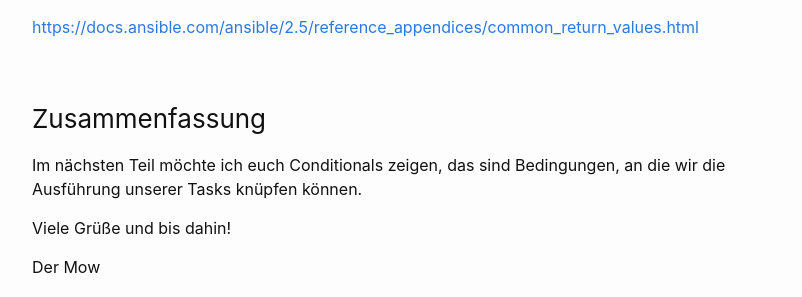
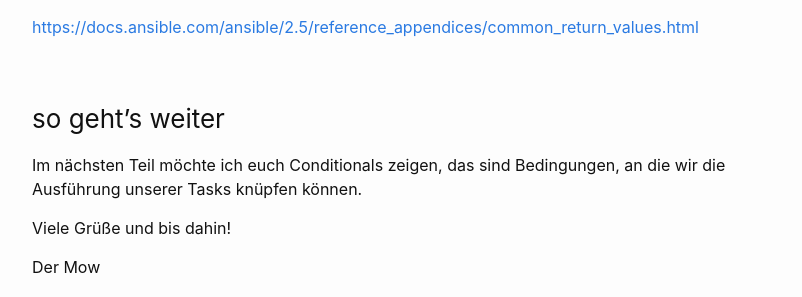
Before and after one commit to dermow/der-mow.de, a Jekyll site: the page built from _posts/2021-02-28-ansible-guide-7.markdown, in a window 1280 px wide and 900 px high, scrolled down 3611 px. Shown: the part 448-745 px from the top of the window, without its empty margins (238-1040 px from the left). Built offline with Jekyll 4.4.1, drawn with Linux system fonts in a browser that asks for light colours; comment, search, counter and statistics services are not loaded.

Commit message:
Update 2021-02-28-ansible-guide-7.markdown

```diff
--- a/_posts/2021-02-28-ansible-guide-7.markdown
+++ b/_posts/2021-02-28-ansible-guide-7.markdown
@@ -163,7 +163,7 @@ Die vollständige Liste findet ihr hier:
 [https://docs.ansible.com/ansible/2.5/reference_appendices/common_return_values.html](https://docs.ansible.com/ansible/2.5/reference_appendices/common_return_values.html)
 
 
-### Zusammenfassung
+### so geht's weiter
 Im nächsten Teil möchte ich euch Conditionals zeigen, das sind Bedingungen, an die wir die Ausführung unserer Tasks knüpfen können.
 
 Viele Grüße und bis dahin!
```
